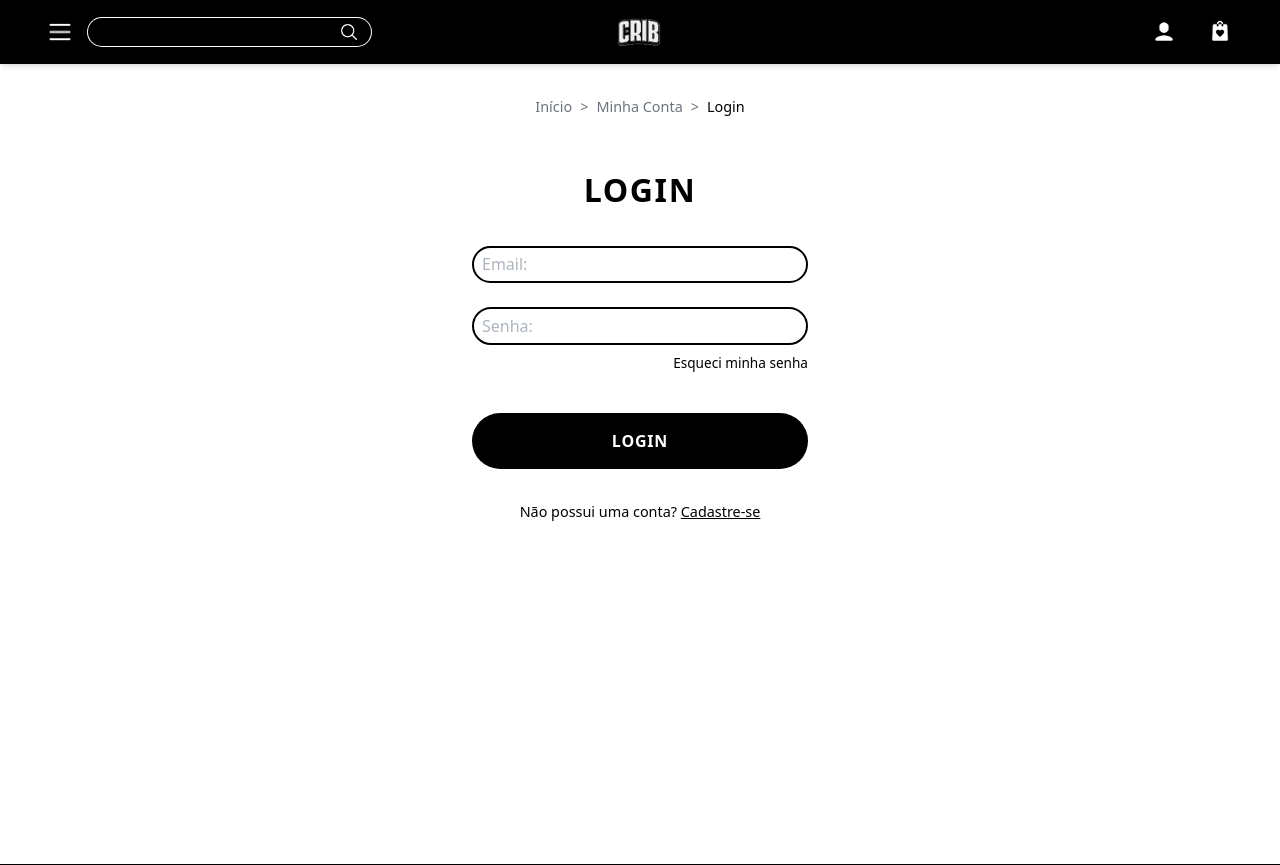
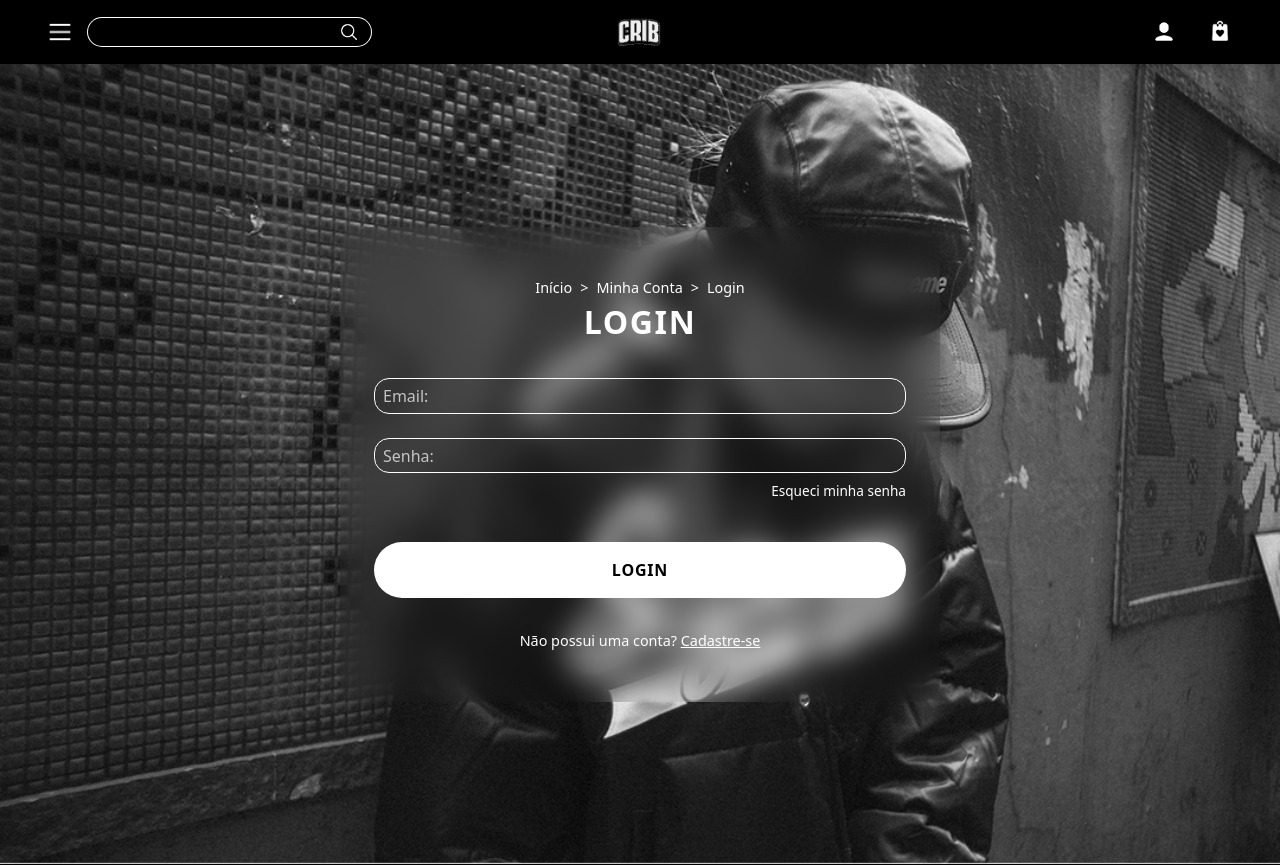
Before and after one commit to ByCrib-TEAM/ByCrib-Front, a Vue app: page /LoginPage in a window 1280 px wide. Shown: the top 865 px of the page. Built offline with nearby package versions, Linux system fonts and the light colour scheme.

Commit message:
Refactor: Login page

```diff
--- a/src/components/LoginPage.vue
+++ b/src/components/LoginPage.vue
@@ -73,15 +73,14 @@ const handleSignup = () => {
 </script>
 <template>
   <div class="login-container">
-    <div class="breadcrumb">
+    <div class="login-form">
+          <div class="breadcrumb">
       <span>Início</span>
       <span class="separator">></span>
       <span>Minha Conta</span>
       <span class="separator">></span>
       <span class="current">Login</span>
     </div>
-
-    <div class="login-form">
       <h1 class="title">LOGIN</h1>
 
       <form @submit.prevent="handleLogin" autocomplete="off">
@@ -125,13 +124,18 @@ body {
 
 .login-container {
   min-height: 100vh;
-  background-color: white;
+  background-image: url('../images/loginBackground.png');
+  background-size: cover;
+  background-repeat: no-repeat;
   padding: 2rem;
+  display: flex;
+  align-items: center;
+  justify-content: center;
 }
 
 .breadcrumb {
   text-align: center;
-  color: #6c757d;
+  color: white;
   font-size: 0.9rem;
 }
 
@@ -140,22 +144,24 @@ body {
 }
 
 .current {
-  color: #000;
+  color: white;
   font-weight: 500;
 }
 
 .login-form {
-  max-width: 400px;
+  width: 600px;
   margin: 0 auto;
-  background: white;
+  backdrop-filter: blur(16px);
   padding: 3rem 2rem;
+  border: 2px solid transparent;
+  border-radius: 20px;
 }
 
 .title {
   text-align: center;
   font-size: 2rem;
   font-weight: 600;
-  color: #000;
+  color: white;
   margin-bottom: 2rem;
   letter-spacing: 0.05em;
 }
@@ -166,10 +172,11 @@ body {
 }
 
 .input-field {
+  color: white;
   width: 100%;
   padding: 0.3rem 0.5rem;
-  border: 2px solid #000000;
-  border-radius: 50px;
+  border: 1px solid white;
+  border-radius: 15px;
   font-size: 1rem;
   transition: border-color 0.3s ease;
   outline: none;
@@ -177,7 +184,7 @@ body {
 }
 
 .input-field:focus {
-  border-color: #000000;
+  border-color: gray;
 }
 
 .input-field.error {
@@ -189,13 +196,14 @@ body {
 }
 
 .input-field::placeholder {
-  color: #adb5bd;
+  color: white;
+  opacity: 0.7;
 }
 
 .forgot-password {
   background: none;
   border: none;
-  color: #000000;
+  color: white;
   cursor: pointer;
   font-size: 0.85rem;
   text-decoration: none;
@@ -206,13 +214,13 @@ body {
 }
 
 .forgot-password:hover {
-  color: #393939;
+  text-decoration: underline;
 }
 
 .login-button {
   width: 100%;
-  background-color: #000;
-  color: white;
+  background-color: white;
+  color: black;
   border: none;
   border-radius: 50px;
   padding: 1rem 2rem;
@@ -225,7 +233,7 @@ body {
 }
 
 .login-button:hover:not(:disabled) {
-  background-color: #333;
+  background-color: gray;
 }
 
 .login-button:disabled {
@@ -236,18 +244,18 @@ body {
 .signup-link {
   text-align: center;
   margin-top: 2rem;
-  color: #000000;
+  color: white;
   font-size: 0.9rem;
 }
 
 .signup-text {
-  color: #000000;
+  color: white;
   text-decoration: underline;
   cursor: pointer;
 }
 
 .signup-text:hover {
-  color: #393939;
+  color: gray;
 }
 
 @media (max-width: 480px) {
```
Also changed, not shown: src/images/loginBackground.png (added).
